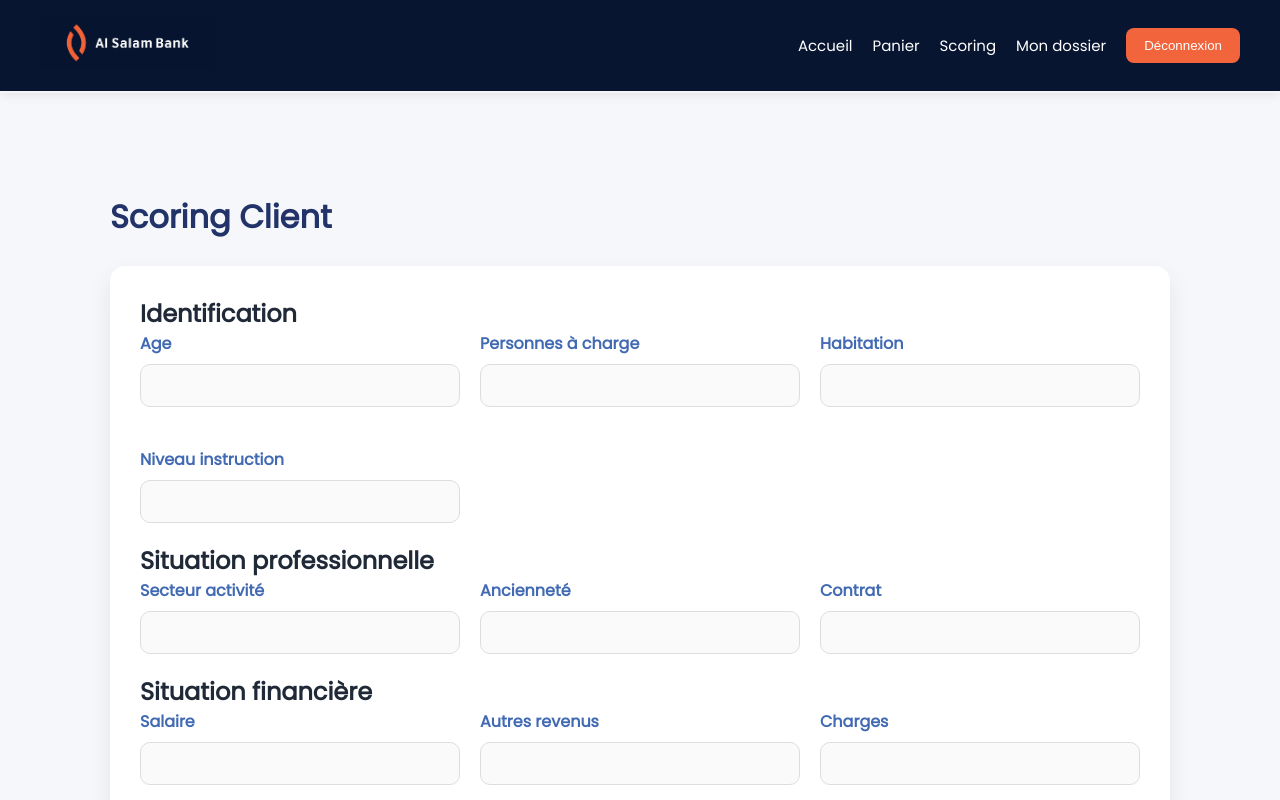
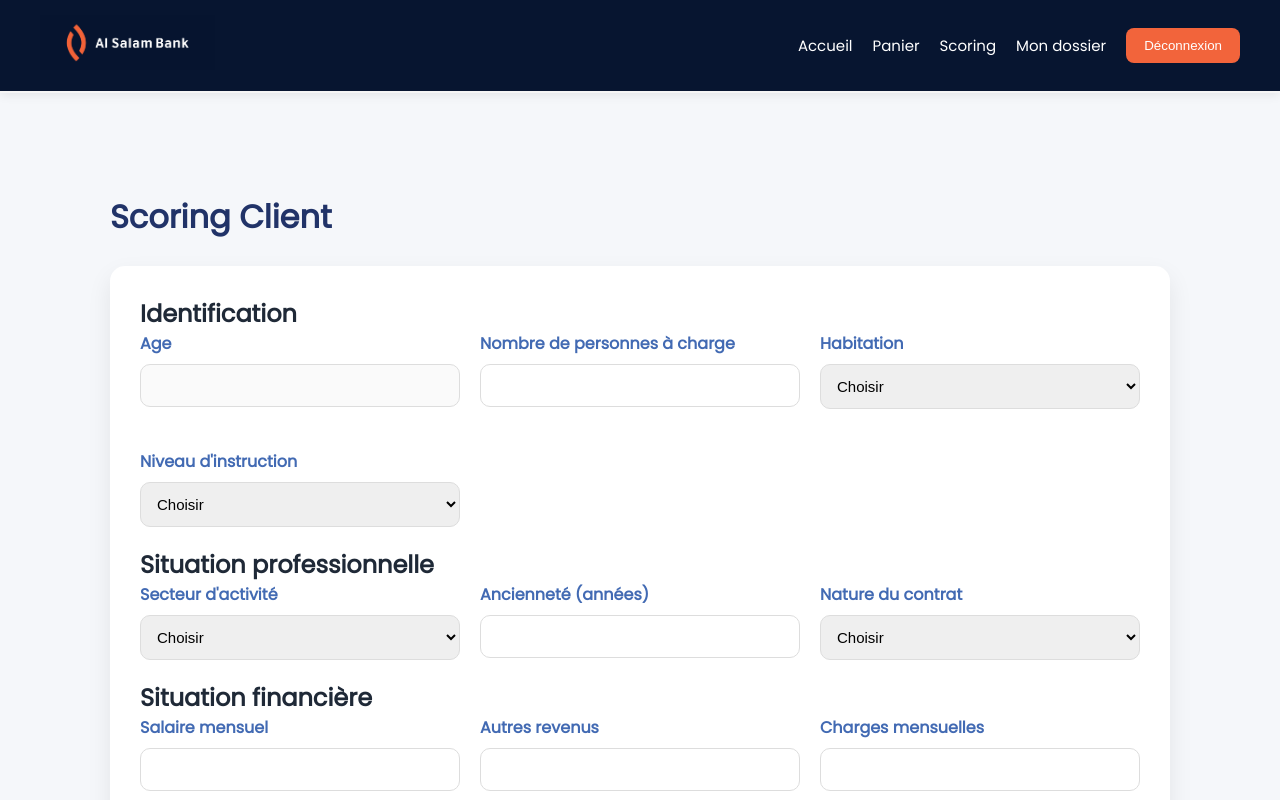
Before and after one commit to TheMoonEater/AppStage, a React app in the folder frontend/: page /scoring in a window 1280 px wide. Shown: the top 800 px of the page. Built offline with nearby package versions, Linux system fonts and the light colour scheme; no server answers; the HTML template or start-up script is replaced by a standard one.

Commit message:
update scoring

```diff
--- a/frontend/src/pages/Scoring.jsx
+++ b/frontend/src/pages/Scoring.jsx
@@ -82,8 +82,7 @@ function Scoring() {
           res.data.charges_mensuelles || "",
 
         marie:
-          res.data.situation_familiale ===
-          "MARIE"
+          res.data.situation_familiale === "MARIE"
             ? "oui"
             : "non",
 
@@ -121,32 +120,102 @@ function Scoring() {
 
     try {
 
+      // =====================
+      // Sauvegarde Mon Dossier
+      // =====================
+
+      await api.patch(
+        "clients/me/",
+        {
+          nombre_personnes_charge:
+            form.nombre_personnes_charge,
+
+          habitation:
+            form.habitation,
+
+          niveau_instruction:
+            form.niveau_instruction,
+
+          secteur_activite:
+            form.secteur_activite,
+
+          anciennete_annees:
+            form.anciennete,
+
+          type_contrat:
+            form.type_contrat,
+
+          salaire_mensuel:
+            form.salaire,
+
+          autres_revenus:
+            form.autres_revenus,
+
+          charges_mensuelles:
+            form.charges
+        }
+      );
+
+      // =====================
+      // Calcul scoring
+      // =====================
+
       const res =
         await api.post(
           "scoring/calculate/",
           {
-            salaire: form.salaire,
-            marie: form.marie,
-            enfants: form.enfants,
+            age: form.age,
+
+            nombre_personnes_charge:
+              form.nombre_personnes_charge,
+
+            habitation:
+              form.habitation,
+
+            niveau_instruction:
+              form.niveau_instruction,
+
+            secteur_activite:
+              form.secteur_activite,
+
+            salaire:
+              form.salaire,
+
+            autres_revenus:
+              form.autres_revenus,
+
+            charges:
+              form.charges,
+
             type_contrat:
-              form.type_contrat,
+              form.type_contrat.toLowerCase(),
+
             anciennete:
               form.anciennete,
+
+            marie:
+              form.marie,
+
+            enfants:
+              form.nombre_personnes_charge,
+
             apport:
-              form.apport,
-            charges:
-              form.charges
+              form.apport
           }
         );
 
       setResultat(res.data);
+
+      alert(
+        "Informations enregistrées avec succès"
+      );
 
     } catch (error) {
 
       console.log(error);
 
       alert(
-        "Erreur calcul scoring"
+        "Erreur lors du calcul"
       );
 
     }
@@ -174,6 +243,7 @@ function Scoring() {
 
           <div className="form-group">
             <label>Age</label>
+
             <input
               value={form.age}
               disabled
@@ -182,13 +252,14 @@ function Scoring() {
 
           <div className="form-group">
             <label>
-              Personnes à charge
+              Nombre de personnes à charge
             </label>
+
             <input
-              value={
-                form.nombre_personnes_charge
-              }
-              disabled
+              type="number"
+              name="nombre_personnes_charge"
+              value={form.nombre_personnes_charge}
+              onChange={handleChange}
             />
           </div>
 
@@ -196,22 +267,64 @@ function Scoring() {
             <label>
               Habitation
             </label>
-            <input
+
+            <select
+              name="habitation"
               value={form.habitation}
-              disabled
-            />
+              onChange={handleChange}
+            >
+              <option value="">
+                Choisir
+              </option>
+
+              <option value="Proprietaire">
+                Propriétaire
+              </option>
+
+              <option value="Locataire">
+                Locataire
+              </option>
+
+              <option value="Familiale">
+                Logement familial
+              </option>
+            </select>
           </div>
 
           <div className="form-group">
             <label>
-              Niveau instruction
+              Niveau d'instruction
             </label>
-            <input
-              value={
-                form.niveau_instruction
-              }
-              disabled
-            />
+
+            <select
+              name="niveau_instruction"
+              value={form.niveau_instruction}
+              onChange={handleChange}
+            >
+              <option value="">
+                Choisir
+              </option>
+
+              <option value="Primaire">
+                Primaire
+              </option>
+
+              <option value="Secondaire">
+                Secondaire
+              </option>
+
+              <option value="Universitaire">
+                Universitaire
+              </option>
+
+              <option value="Master">
+                Master
+              </option>
+
+              <option value="Doctorat">
+                Doctorat
+              </option>
+            </select>
           </div>
 
         </div>
@@ -224,38 +337,67 @@ function Scoring() {
 
           <div className="form-group">
             <label>
-              Secteur activité
+              Secteur d'activité
             </label>
+
+            <select
+              name="secteur_activite"
+              value={form.secteur_activite}
+              onChange={handleChange}
+            >
+              <option value="">
+                Choisir
+              </option>
+
+              <option value="PUBLIC">
+                Public
+              </option>
+
+              <option value="PRIVE">
+                Privé
+              </option>
+            </select>
+          </div>
+
+          <div className="form-group">
+            <label>
+              Ancienneté (années)
+            </label>
+
             <input
-              value={
-                form.secteur_activite
-              }
-              disabled
+              type="number"
+              name="anciennete"
+              value={form.anciennete}
+              onChange={handleChange}
             />
           </div>
 
           <div className="form-group">
             <label>
-              Ancienneté
+              Nature du contrat
             </label>
-            <input
-              value={
-                form.anciennete
-              }
-              disabled
-            />
-          </div>
 
-          <div className="form-group">
-            <label>
-              Contrat
-            </label>
-            <input
-              value={
-                form.type_contrat
-              }
-              disabled
-            />
+            <select
+              name="type_contrat"
+              value={form.type_contrat}
+              onChange={handleChange}
+            >
+              <option value="">
+                Choisir
+              </option>
+
+              <option value="CDI">
+                CDI
+              </option>
+
+              <option value="CDD">
+                CDD
+              </option>
+
+              <option value="FONCTIONNAIRE">
+                Fonctionnaire
+              </option>
+            </select>
           </div>
 
         </div>
@@ -268,13 +410,14 @@ function Scoring() {
 
           <div className="form-group">
             <label>
-              Salaire
+              Salaire mensuel
             </label>
+
             <input
-              value={
-                form.salaire
-              }
-              disabled
+              type="number"
+              name="salaire"
+              value={form.salaire}
+              onChange={handleChange}
             />
           </div>
 
@@ -282,32 +425,37 @@ function Scoring() {
             <label>
               Autres revenus
             </label>
+
             <input
-              value={
-                form.autres_revenus
-              }
-              disabled
+              type="number"
+              name="autres_revenus"
+              value={form.autres_revenus}
+              onChange={handleChange}
             />
           </div>
 
           <div className="form-group">
             <label>
-              Charges
+              Charges mensuelles
             </label>
+
             <input
-              value={
-                form.charges
-              }
-              disabled
+              type="number"
+              name="charges"
+              value={form.charges}
+              onChange={handleChange}
             />
           </div>
 
         </div>
 
+        <br />
+
         <button
           className="btn-primary"
+          type="submit"
         >
-          Calculer mon scoring
+          Enregistrer et calculer
         </button>
 
       </form>
@@ -327,16 +475,12 @@ function Scoring() {
           <p>
             Taux d'endettement :
             {" "}
-            {
-              resultat.taux_endettement
-            }
-            %
+            {resultat.taux_endettement}%
           </p>
 
           <h3
             className={
-              resultat.decision ===
-              "ACCEPTE"
+              resultat.decision === "ACCEPTE"
                 ? "accepted"
                 : "refused"
             }
--- a/frontend/src/pages/ScoringConfig.jsx
+++ b/frontend/src/pages/ScoringConfig.jsx
@@ -3,19 +3,31 @@ import api from "../services/api";
 
 function ScoringConfig() {
 
-  const [config,setConfig] =
-    useState(null);
+  const [config, setConfig] = useState(null);
 
   useEffect(() => {
 
-    api.get("scoring-config/")
-      .then(res => {
+    loadConfig();
+
+  }, []);
+
+  const loadConfig = async () => {
+
+    try {
+
+      const res = await api.get(
+        "scoring-config/"
+      );
 
       setConfig(res.data);
 
-      });
+    } catch (error) {
 
-  }, []);
+      console.log(error);
+
+    }
+
+  };
 
   const handleChange = (e) => {
 
@@ -23,8 +35,7 @@ function ScoringConfig() {
 
       ...config,
 
-      [e.target.name]:
-      e.target.value
+      [e.target.name]: e.target.value
 
     });
 
@@ -34,6 +45,8 @@ function ScoringConfig() {
 
     e.preventDefault();
 
+    try {
+
       await api.put(
         "scoring-config/",
         config
@@ -42,6 +55,16 @@ function ScoringConfig() {
       alert(
         "Paramètres enregistrés"
       );
+
+    } catch (error) {
+
+      console.log(error);
+
+      alert(
+        "Erreur sauvegarde"
+      );
+
+    }
 
   };
 
@@ -64,15 +87,205 @@ function ScoringConfig() {
         <table className="config-table">
 
           <thead>
-
             <tr>
               <th>Critère</th>
               <th>Points</th>
             </tr>
-
           </thead>
 
           <tbody>
+
+            {/* ================= IDENTIFICATION ================= */}
+
+            <tr>
+              <td colSpan="2">
+                <strong>
+                  Identification
+                </strong>
+              </td>
+            </tr>
+
+            <tr>
+              <td>Age jeune</td>
+              <td>
+                <input
+                  name="age_jeune"
+                  value={config.age_jeune}
+                  onChange={handleChange}
+                />
+              </td>
+            </tr>
+
+            <tr>
+              <td>Age moyen</td>
+              <td>
+                <input
+                  name="age_moyen"
+                  value={config.age_moyen}
+                  onChange={handleChange}
+                />
+              </td>
+            </tr>
+
+            <tr>
+              <td>Age senior</td>
+              <td>
+                <input
+                  name="age_senior"
+                  value={config.age_senior}
+                  onChange={handleChange}
+                />
+              </td>
+            </tr>
+
+            <tr>
+              <td>Personnes à charge</td>
+              <td>
+                <input
+                  name="personnes_charge"
+                  value={config.personnes_charge}
+                  onChange={handleChange}
+                />
+              </td>
+            </tr>
+
+            <tr>
+              <td>Habitation propriétaire</td>
+              <td>
+                <input
+                  name="habitation_proprietaire"
+                  value={
+                    config.habitation_proprietaire
+                  }
+                  onChange={handleChange}
+                />
+              </td>
+            </tr>
+
+            <tr>
+              <td>Habitation locataire</td>
+              <td>
+                <input
+                  name="habitation_locataire"
+                  value={
+                    config.habitation_locataire
+                  }
+                  onChange={handleChange}
+                />
+              </td>
+            </tr>
+
+            <tr>
+              <td>Niveau universitaire</td>
+              <td>
+                <input
+                  name="niveau_universitaire"
+                  value={
+                    config.niveau_universitaire
+                  }
+                  onChange={handleChange}
+                />
+              </td>
+            </tr>
+
+            <tr>
+              <td>Niveau secondaire</td>
+              <td>
+                <input
+                  name="niveau_secondaire"
+                  value={
+                    config.niveau_secondaire
+                  }
+                  onChange={handleChange}
+                />
+              </td>
+            </tr>
+
+            {/* ================= PROFESSION ================= */}
+
+            <tr>
+              <td colSpan="2">
+                <strong>
+                  Situation Professionnelle
+                </strong>
+              </td>
+            </tr>
+
+            <tr>
+              <td>Secteur public</td>
+              <td>
+                <input
+                  name="secteur_public"
+                  value={config.secteur_public}
+                  onChange={handleChange}
+                />
+              </td>
+            </tr>
+
+            <tr>
+              <td>Secteur privé</td>
+              <td>
+                <input
+                  name="secteur_prive"
+                  value={config.secteur_prive}
+                  onChange={handleChange}
+                />
+              </td>
+            </tr>
+
+            <tr>
+              <td>CDI</td>
+              <td>
+                <input
+                  name="cdi"
+                  value={config.cdi}
+                  onChange={handleChange}
+                />
+              </td>
+            </tr>
+
+            <tr>
+              <td>CDD</td>
+              <td>
+                <input
+                  name="cdd"
+                  value={config.cdd}
+                  onChange={handleChange}
+                />
+              </td>
+            </tr>
+
+            <tr>
+              <td>Fonctionnaire</td>
+              <td>
+                <input
+                  name="fonctionnaire"
+                  value={config.fonctionnaire}
+                  onChange={handleChange}
+                />
+              </td>
+            </tr>
+
+            <tr>
+              <td>Ancienneté</td>
+              <td>
+                <input
+                  name="anciennete"
+                  value={config.anciennete}
+                  onChange={handleChange}
+                />
+              </td>
+            </tr>
+
+            {/* ================= FINANCIER ================= */}
+
+            <tr>
+              <td colSpan="2">
+                <strong>
+                  Situation Financière
+                </strong>
+              </td>
+            </tr>
 
             <tr>
               <td>Salaire ≥ 100000</td>
@@ -97,44 +310,48 @@ function ScoringConfig() {
             </tr>
 
             <tr>
-              <td>Mariage</td>
+              <td>Salaire minimum</td>
               <td>
                 <input
-                  name="mariage"
-                  value={config.mariage}
+                  name="salaire_min"
+                  value={config.salaire_min}
                   onChange={handleChange}
                 />
               </td>
             </tr>
 
             <tr>
-              <td>CDI</td>
+              <td>Autres revenus</td>
               <td>
                 <input
-                  name="cdi"
-                  value={config.cdi}
+                  name="autres_revenus"
+                  value={config.autres_revenus}
                   onChange={handleChange}
                 />
               </td>
             </tr>
 
             <tr>
-              <td>Fonctionnaire</td>
+              <td>Taux d'endettement</td>
               <td>
                 <input
-                  name="fonctionnaire"
-                  value={config.fonctionnaire}
+                  name="endettement"
+                  value={config.endettement}
                   onChange={handleChange}
                 />
               </td>
             </tr>
 
             <tr>
-              <td>Seuil Acceptation</td>
+              <td>
+                Seuil d'acceptation
+              </td>
               <td>
                 <input
                   name="seuil_acceptation"
-                  value={config.seuil_acceptation}
+                  value={
+                    config.seuil_acceptation
+                  }
                   onChange={handleChange}
                 />
               </td>
@@ -147,6 +364,7 @@ function ScoringConfig() {
         <br />
 
         <button
+          type="submit"
           className="btn-primary"
         >
           Sauvegarder
```
Lines whose indentation alone changed are shown as unchanged.
